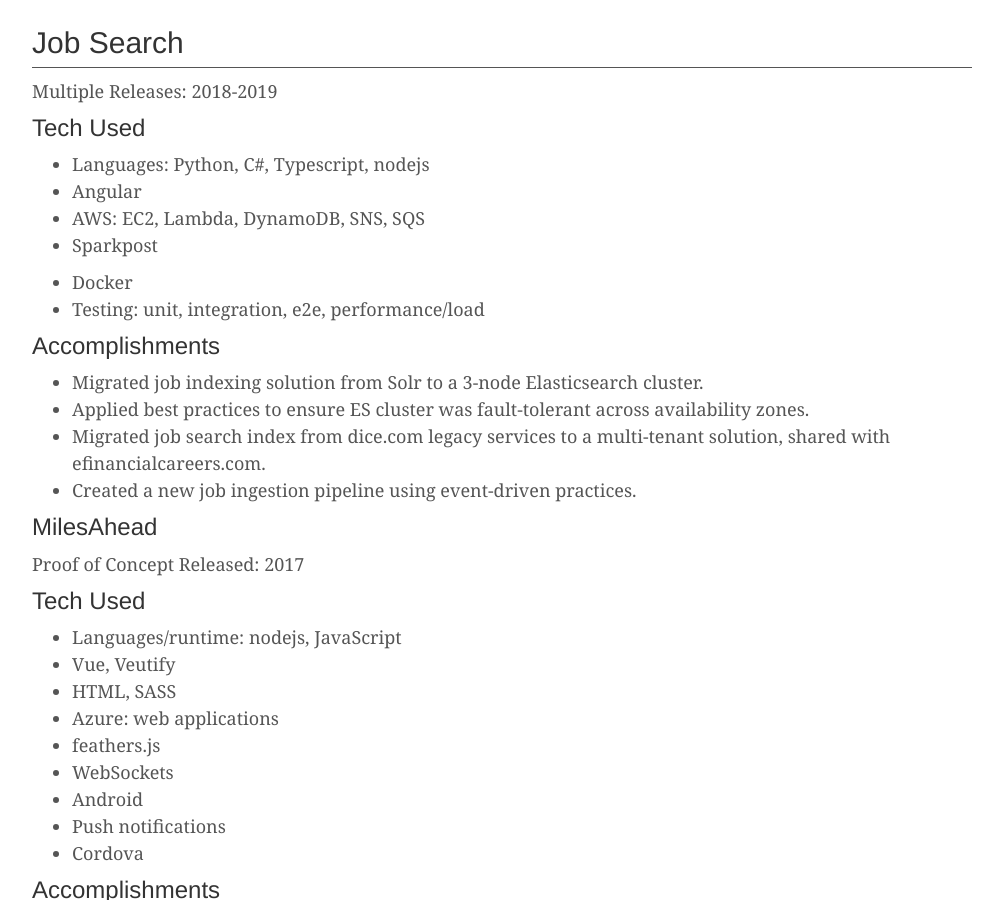
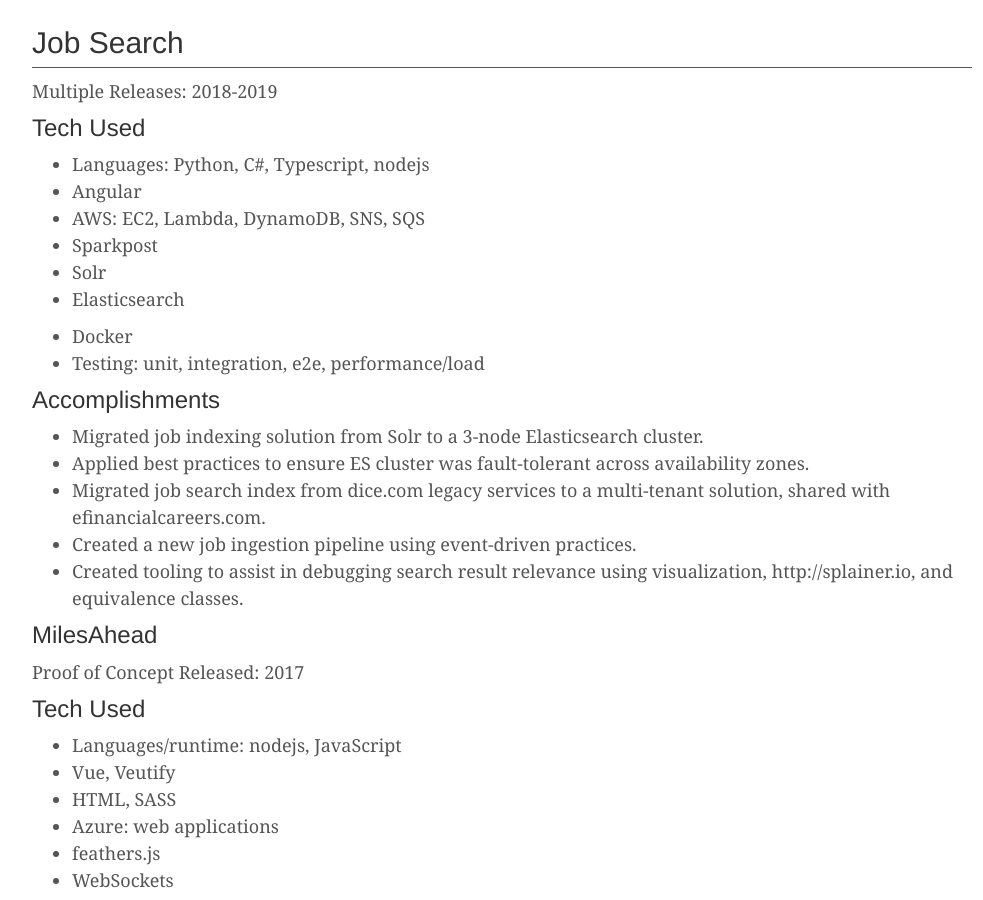
Before and after one commit to krcourville/krcourville.github.io, a Jekyll site: the page built from _posts/2021-08-11-portfolio.markdown, in a window 1280 px wide and 900 px high, scrolled down 4370 px. Shown: the whole window, without its empty margins (138-1121 px from the left). Built offline with Jekyll 4.4.1, drawn with Linux system fonts in a browser that asks for light colours; nearby versions of some CDN libraries; comment, search, counter and statistics services are not loaded.

Commit message:
more detail

```diff
--- a/_posts/2021-08-11-portfolio.markdown
+++ b/_posts/2021-08-11-portfolio.markdown
@@ -161,6 +161,8 @@
 - Angular
 - AWS: EC2, Lambda, DynamoDB, SNS, SQS
 - Sparkpost
+- Solr
+- Elasticsearch
 
 * Docker
 * Testing: unit, integration, e2e, performance/load
@@ -171,6 +173,7 @@
 - Applied best practices to ensure ES cluster was fault-tolerant across availability zones.
 - Migrated job search index from dice.com legacy services to a multi-tenant solution, shared with efinancialcareers.com.
 - Created a new job ingestion pipeline using event-driven practices.
+- Created tooling to assist in debugging search result relevance using visualization, http://splainer.io, and equivalence classes.
 
 ### MilesAhead
 
```
